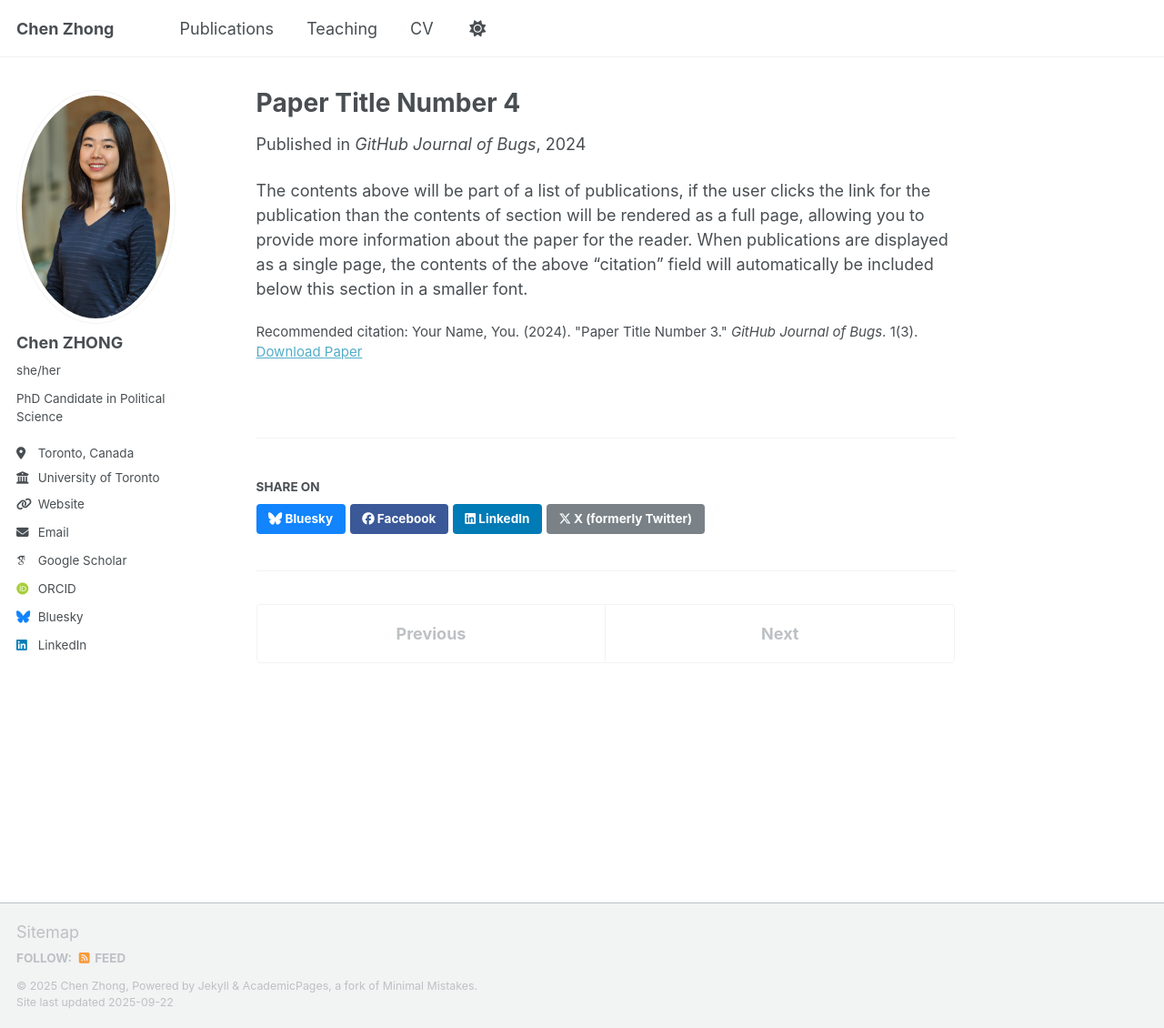
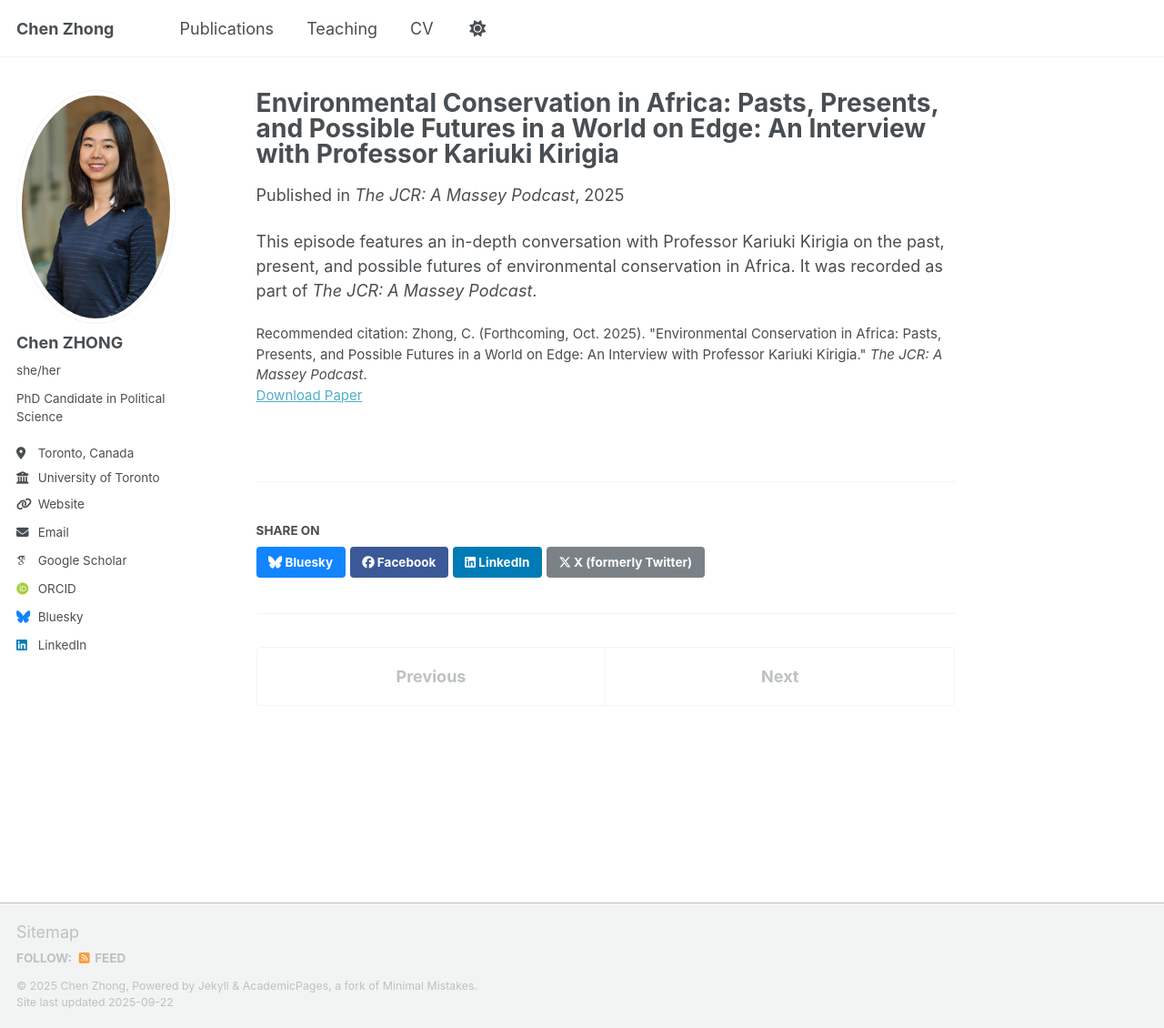
Before and after one commit to chenzhong8/chenzhong, a Jekyll site: the page built from _publications/2024-02-17-paper-title-number-4.md, in a window 1280 px wide and 1130 px high. Shown: the whole window at 91% size. Built offline with Jekyll 4.4.1, drawn with Linux system fonts in a browser that asks for light colours; some web fonts are replaced; a script that is not in the unit is left out.

Commit message:
Update 2024-02-17-paper-title-number-4.md

```diff
--- a/_publications/2024-02-17-paper-title-number-4.md
+++ b/_publications/2024-02-17-paper-title-number-4.md
@@ -1,13 +1,13 @@
 ---
-title: "Paper Title Number 4"
+title: "Environmental Conservation in Africa: Pasts, Presents, and Possible Futures in a World on Edge: An Interview with Professor Kariuki Kirigia"
 collection: publications
 category: conferences
-permalink: /publication/2024-02-17-paper-title-number-4
-excerpt: 'This paper is about fixing template issue #693.'
-date: 2024-02-17
-venue: 'GitHub Journal of Bugs'
-paperurl: 'http://academicpages.github.io/files/paper3.pdf'
-citation: 'Your Name, You. (2024). &quot;Paper Title Number 3.&quot; <i>GitHub Journal of Bugs</i>. 1(3).'
+permalink: /publication/2025-09-01-environmental-conservation-africa
+excerpt: 'Interview with Professor Kariuki Kirigia on environmental conservation in Africa, recorded for The JCR: A Massey Podcast.'
+date: 2025-10-18
+venue: 'The JCR: A Massey Podcast'
+paperurl: ''
+citation: 'Zhong, C. (Forthcoming, Oct. 2025). "Environmental Conservation in Africa: Pasts, Presents, and Possible Futures in a World on Edge: An Interview with Professor Kariuki Kirigia." <i>The JCR: A Massey Podcast</i>.'
 ---
 
-The contents above will be part of a list of publications, if the user clicks the link for the publication than the contents of section will be rendered as a full page, allowing you to provide more information about the paper for the reader. When publications are displayed as a single page, the contents of the above "citation" field will automatically be included below this section in a smaller font.
+This episode features an in-depth conversation with Professor Kariuki Kirigia on the past, present, and possible futures of environmental conservation in Africa. It was recorded as part of *The JCR: A Massey Podcast*.
```
